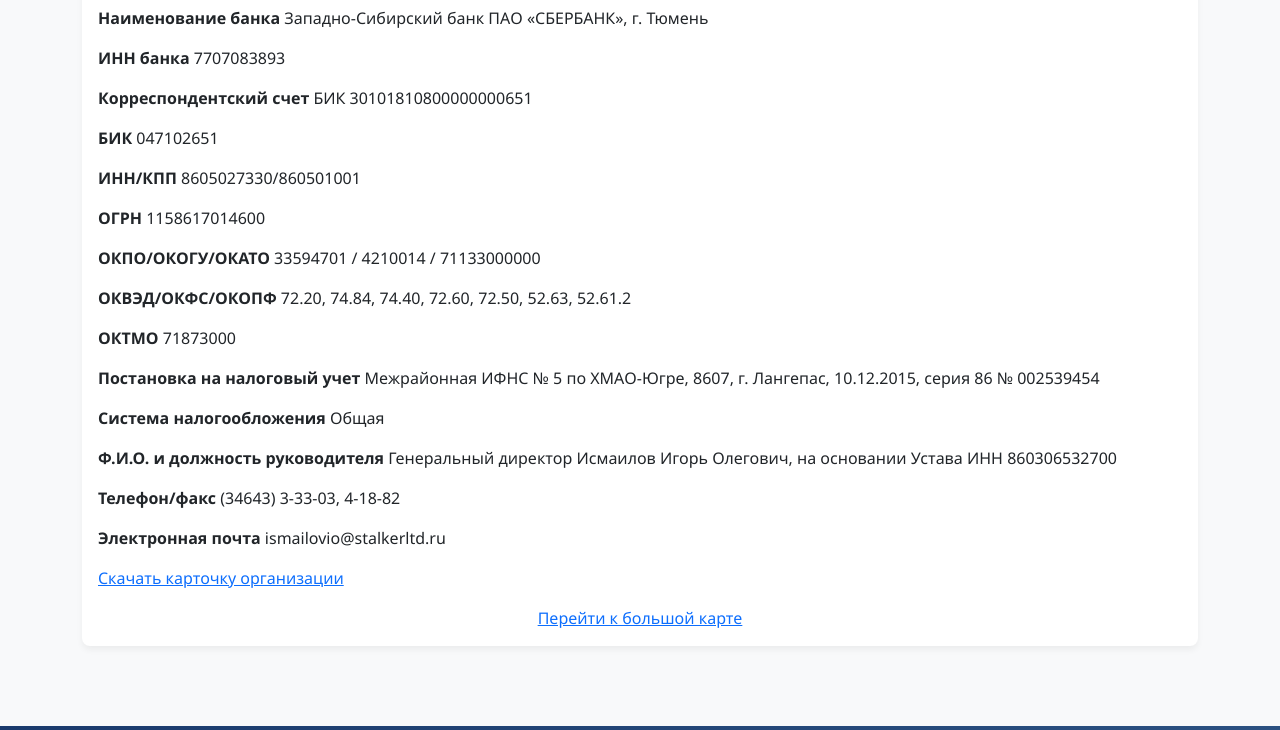
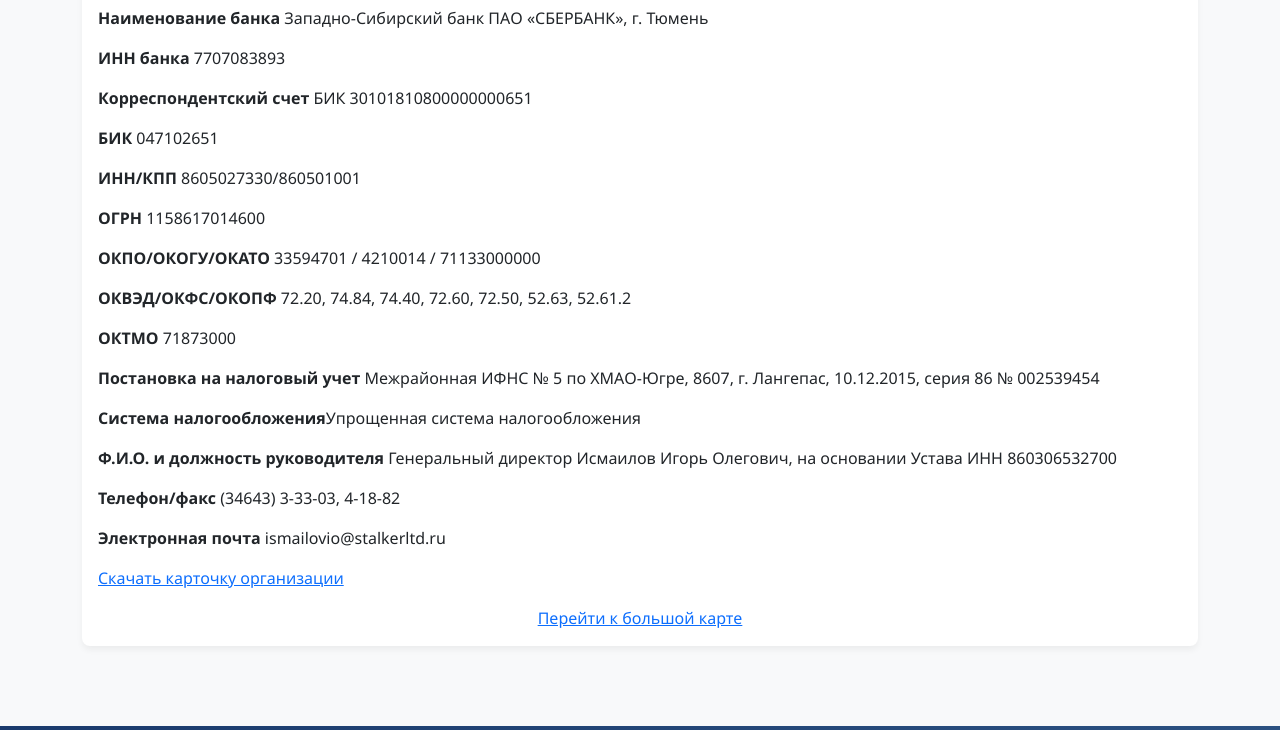
Before and after one commit to finist-m/finist-m.github.io, a plain HTML site: page about/contacts.html in a window 1280 px wide. Shown: the part 546-1276 px from the top of the page. Drawn offline with nearby package versions, Linux system fonts and the light colour scheme; a script that the page names is missing.

Commit message:
Update contacts.html

```diff
--- a/about/contacts.html
+++ b/about/contacts.html
@@ -167,7 +167,7 @@
                     <p><strong>ОКВЭД/ОКФС/ОКОПФ</strong> 72.20, 74.84, 74.40, 72.60, 72.50, 52.63, 52.61.2 </p>
                     <p><strong>ОКТМО</strong> 71873000</p>
                     <p><strong>Постановка на налоговый учет</strong> Межрайонная ИФНС № 5 по ХМАО-Югре, 8607, г. Лангепас, 10.12.2015, серия 86 № 002539454</p>
-                    <p><strong>Система налогообложения</strong> Общая</p>
+                    <p><strong>Система налогообложения</strong>Упрощенная система налогообложения</p>
                     <p><strong>Ф.И.О. и должность руководителя</strong> Генеральный директор Исмаилов Игорь Олегович, на основании Устава ИНН 860306532700</p>
                     <p><strong>Телефон/факс</strong> (34643) 3-33-03, 4-18-82 </p>
                     <p><strong>Электронная почта</strong> ismailovio@stalkerltd.ru</p>
```
